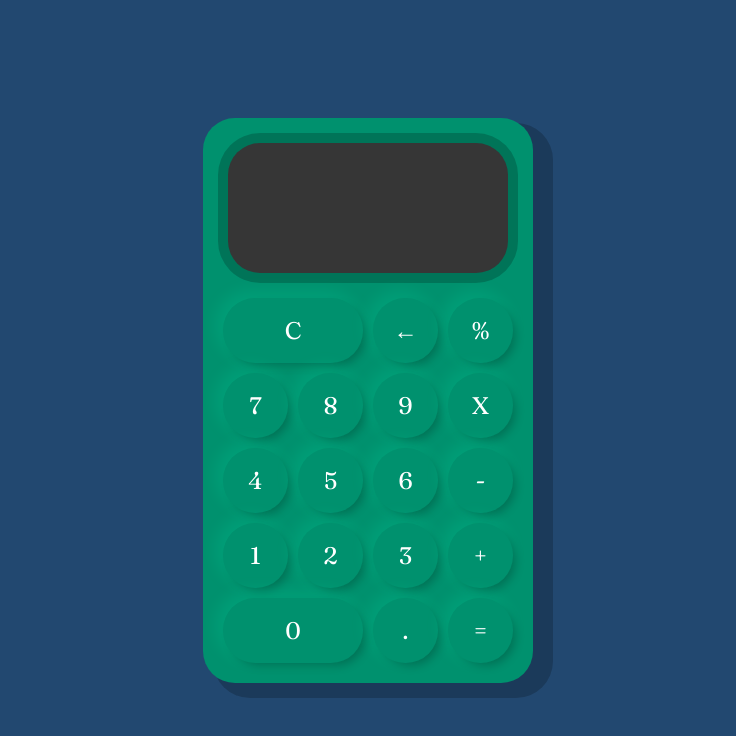
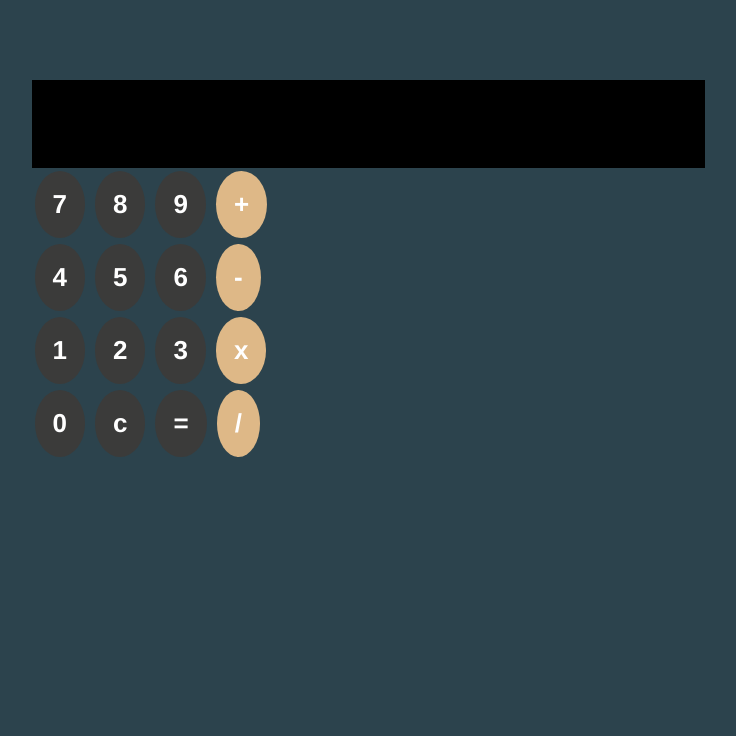
Before and after one commit to Kapelu/Proyectos-personales, a plain HTML site: page index.html in a window 1280 px wide. Shown: the whole page, without its empty margins (272-1008 px from the left). Drawn offline with Linux system fonts and the light colour scheme.

Commit message:
upDate 10/04/23

```diff
--- a/Calculadora.js
+++ /dev/null
@@ -1,17 +0,0 @@
-class Calculadora {
-    sumar(num1, num2) {
-        return num1 + num2;
-    }
-
-    restar(num1, num2) {
-        return num1 - num2;
-    }
-
-    dividir(num1, num2) {
-        return num1 / num2;
-    }
-
-    multiplicar(num1, num2) {
-        return num1 * num2;
-    }
-}
--- a/Display.js
+++ /dev/null
@@ -1,55 +0,0 @@
-class Display {
-    constructor(displayValorAnterior, displayValorActual) {
-        this.displayValorActual = displayValorActual;
-        this.displayValorAnterior = displayValorAnterior;
-        this.calculador = new Calculadora();
-        this.tipoOperacion = undefined;
-        this.valorActual = '';
-        this.valorAnterior = '';
-        this.signos = {
-            sumar: '+',
-            dividir: '%',
-            multiplicar: 'x',
-            restar: '-',
-        }
-    }
-
-    borrar() {
-        this.valorActual = this.valorActual.toString().slice(0,-1);
-        this.imprimirValores();
-    }
-
-    borrarTodo() {
-        this.valorActual = '';
-        this.valorAnterior = '';
-        this.tipoOperacion = undefined;
-        this.imprimirValores();
-    }
-
-    computar(tipo) {
-        this.tipoOperacion !== 'igual' && this.calcular();
-        this.tipoOperacion = tipo;
-        this.valorAnterior = this.valorActual || this.valorAnterior;
-        this.valorActual = '';
-        this.imprimirValores();
-    }
-
-    agregarNumero(numero) {
-        if(numero === '.' && this.valorActual.includes('.')) return
-        this.valorActual = this.valorActual.toString() + numero.toString();
-        this.imprimirValores();
-    }
-
-    imprimirValores() {
-        this.displayValorActual.textContent = this.valorActual;
-        this.displayValorAnterior.textContent = `${this.valorAnterior} ${this.signos[this.tipoOperacion] || ''}`;
-    }
-
-    calcular() {
-        const valorAnterior = parseFloat(this.valorAnterior);
-        const valorActual = parseFloat(this.valorActual);
-
-        if( isNaN(valorActual)  || isNaN(valorAnterior) ) return
-        this.valorActual = this.calculador[this.tipoOperacion](valorAnterior, valorActual);
-    }
-}
--- a/index.css
+++ b/index.css
@@ -1,72 +1,82 @@
-* {
-    font-family: 'Fraunces', serif;
-    color: #fff;
+/*$ Reseteo de Paul Irish*/
+html {
+	margin: 0;
+	padding: 0;
+	box-sizing: border-box;
+	font-size: 16px;
+}
+*,
+*::after,
+*::before {
+	box-sizing: inherit;
 }
 
-body {
-    margin: 0;
-    background-color: #224870;
+/*$ Elimina ScroolBar Lateral */
+::-webkit-scrollbar {
+	width: 0px;
+}
+::-webkit-scrollbar-track {
+	background: #fff;
+}
+::-webkit-scrollbar-thumb {
+	background: #fff;
 }
 
-.container {
+body{
+    margin-top: 5rem;
+    background-color: #2C434D;
     display: flex;
     justify-content: center;
     align-items: center;
-    height: 100vh;
 }
 
-.calculadora {
-    display: grid;
-    grid-template-columns: repeat(4, 75px);
-    grid-template-rows: 160px repeat(5, 75px);
-    background-color: #00916e;
-    padding: 15px;
-    border-radius: 32px;
-    box-shadow: 15px 10px 0px 5px #00000033;
+#appbg{
+    height: 420px;
+    width: 300px;
+    border: 1px solid black;
+    border-radius: 5px;
 }
 
-button {
-    cursor: pointer;
-    margin: 5px;
-    padding: 0;
-    border-radius: 32px;
-    font-size: 1.5em;
-    border: none;
-    background-color: #00916e;
-    box-shadow: 5px 5px 10px -3px #00000040, -5px -5px 15px 3px #00ffc11f;
+#appBg form{
+    height: 100%;
+    width: 100%;
+    background-color: #2C434D;
 }
 
-button:active {
-    background-color: #006f54;
-}
-
-button:focus {
+#appBg input[type=textfield]{
+    height: 25%;
+    width: 100%;
+    cursor: default;
+    font-family: 'Franklin Gothic Medium', 'Arial Narrow', Arial, sans-serif;
+    background-color: #000;
+    color: white;
+    padding: 15px;
+    text-align: right;
+    font-size: 50px;
+    border: 0;
     outline: none;
 }
 
-.col-2 {
-    grid-column: span 2;
+#appBg input[type=button],[type=reset]{
+    height: 22%;
+    cursor: pointer;
+    font-family: 'Franklin Gothic Medium', 'Arial Narrow', Arial, sans-serif;
+    font-weight: bold;
+    font-size: 26px;
+    color: #2C434D;
+    color: rgb(255, 255, 255);
+    padding: 18px;
+    margin: 3px;
+    text-align: right;
+    border: 0;border-radius: 100%;
 }
 
-.display {
-    grid-column: 1 / -1;
-    padding: 16px;
-    display: flex;
-    margin: 10px 10px 20px;
-    flex-direction: column;
-    align-items: flex-end;
-    background-color: #363636;
-    border-radius: 32px;
-    text-align: right;
-    justify-content: space-between;
-    word-break: break-all;
-    box-shadow: 0px 0px 0px 10px #00000033;
+#appBg .btn1{
+    background-color:rgb(59, 59, 58);
+    color: white !important;
 }
 
-#valor-actual {
-    font-size: 1.5em;
+#appBg .btn2{
+    background-color:burlywood;
+    color: white !important;
 }
-
-#valor-anterior {
-    font-size: 2em;
-}
--- a/index.html
+++ b/index.html
@@ -1,41 +1,59 @@
 <!DOCTYPE html>
 <html lang="en">
-<head>
-    <meta charset="UTF-8">
-    <meta name="viewport" content="width=device-width, initial-scale=1.0">
-    <title>Calculadora</title>
-    <link href="https://fonts.googleapis.com/css2?family=Fraunces&display=swap" rel="stylesheet">
-    <link href="index.css" rel="stylesheet" />
-    <script src="Display.js" type="text/javascript"></script>
-    <script src="Calculadora.js" type="text/javascript"></script>
-    <script src="index.js" type="text/javascript" defer></script>
-</head>
-<body>
-    <div class="container">
-        <div class="calculadora">
-            <div class="display">
-                <div id="valor-anterior"></div>
-                <div id="valor-actual"></div>
-            </div>
-            <button class="col-2" onclick="display.borrarTodo()">C</button>
-            <button onclick="display.borrar()">&larr;</button>
-            <button class="operador" value="dividir">%</button>
-            <button class="numero">7</button>
-            <button class="numero">8</button>
-            <button class="numero">9</button>
-            <button class="operador" value="multiplicar">X</button>
-            <button class="numero">4</button>
-            <button class="numero">5</button>
-            <button class="numero">6</button>
-            <button class="operador" value="restar">-</button>
-            <button class="numero">1</button>
-            <button class="numero">2</button>
-            <button class="numero">3</button>
-            <button class="operador" value="sumar">+</button>
-            <button class="col-2 numero">0</button>
-            <button class="numero">.</button>
-            <button class="operador" value="igual">=</button>
+    <head>
+        <!--
+        $    Meta Etiquetas
+        -->
+        <meta charset='utf-8' />
+        <meta name='viewport' content='width=device-width, initial-scale=1'/>
+        <meta http-equiv='Content-Type' content='text/html'>
+        <meta http-equiv='X-UA-Compatible' content='IE=edge'>
+        <meta name='theme-color' content='#79bd9a' />
+        <meta name='description' content='Calculadora basica realizada en HTML, CSS'/>
+        <meta name='date' content='09-04-2023'>
+        <meta name='keywords' content='daniel, calderon, calculadora, calculos, basicos,básicos'>
+        <!--
+        $    CSS (Hoja de Estilo)
+        -->
+        <link rel='stylesheet' href='./index.css' />
+        <!--
+        $    Titulo de la Página
+        -->
+        <title>Calculadora</title>
+        <!--
+        $    Script: Cambio de pestaña
+        -->
+        <script>
+            window.addEventListener('blur', () => {document.title = 'Come back! 🥺'})
+            window.addEventListener('focus', () => {document.title = 'Calculadora'})
+        </script>
+
+    </head>
+    <body>
+        <div id="appBg">
+            <form name="calculator">
+                <input type="textfield" name="ans" value="" autocomplete="off" readonly>
+                <br>
+                <input class="btn1" type="button" value="7" onclick="document.calculator.ans.value+='7'">
+                <input class="btn1" type="button" value="8" onclick="document.calculator.ans.value+='8'">
+                <input class="btn1" type="button" value="9" onclick="document.calculator.ans.value+='9'">
+                <input class="btn2" type="button" value="+" onclick="document.calculator.ans.value+='+'">
+                <br>
+                <input class="btn1" type="button" value="4" onclick="document.calculator.ans.value+='4'">
+                <input class="btn1" type="button" value="5" onclick="document.calculator.ans.value+='5'">
+                <input class="btn1" type="button" value="6" onclick="document.calculator.ans.value+='6'">
+                <input class="btn2" type="button" value="-" onclick="document.calculator.ans.value+='-'">
+                <br>
+                <input class="btn1" type="button" value="1" onclick="document.calculator.ans.value+='1'">
+                <input class="btn1" type="button" value="2" onclick="document.calculator.ans.value+='2'">
+                <input class="btn1" type="button" value="3" onclick="document.calculator.ans.value+='3'">
+                <input class="btn2" type="button" value="x" onclick="document.calculator.ans.value+='*'">
+                <br>
+                <input class="btn1" type="button" value="0" onclick="document.calculator.ans.value+='0'">
+                <input class="btn1" type="reset" value="c">
+                <input class="btn1" type="button" value="=" onclick="document.calculator.ans.value=eval(document.calculator.ans.value)">
+                <input class="btn2" type="button" value="/" onclick="document.calculator.ans.value+='/'">
+            </form>
         </div>
-    </div>
-</body>
+    </body>
 </html>
--- a/index.js
+++ /dev/null
@@ -1,14 +0,0 @@
-const displayValorAnterior = document.getElementById('valor-anterior');
-const displayValorActual = document.getElementById('valor-actual');
-const botonesNumeros = document.querySelectorAll('.numero');
-const botonesOperadores = document.querySelectorAll('.operador');
-
-const display = new Display(displayValorAnterior, displayValorActual);
-
-botonesNumeros.forEach(boton => {
-    boton.addEventListener('click', () => display.agregarNumero(boton.innerHTML));
-});
-
-botonesOperadores.forEach(boton => {
-    boton.addEventListener('click', () => display.computar(boton.value))
-});
```
